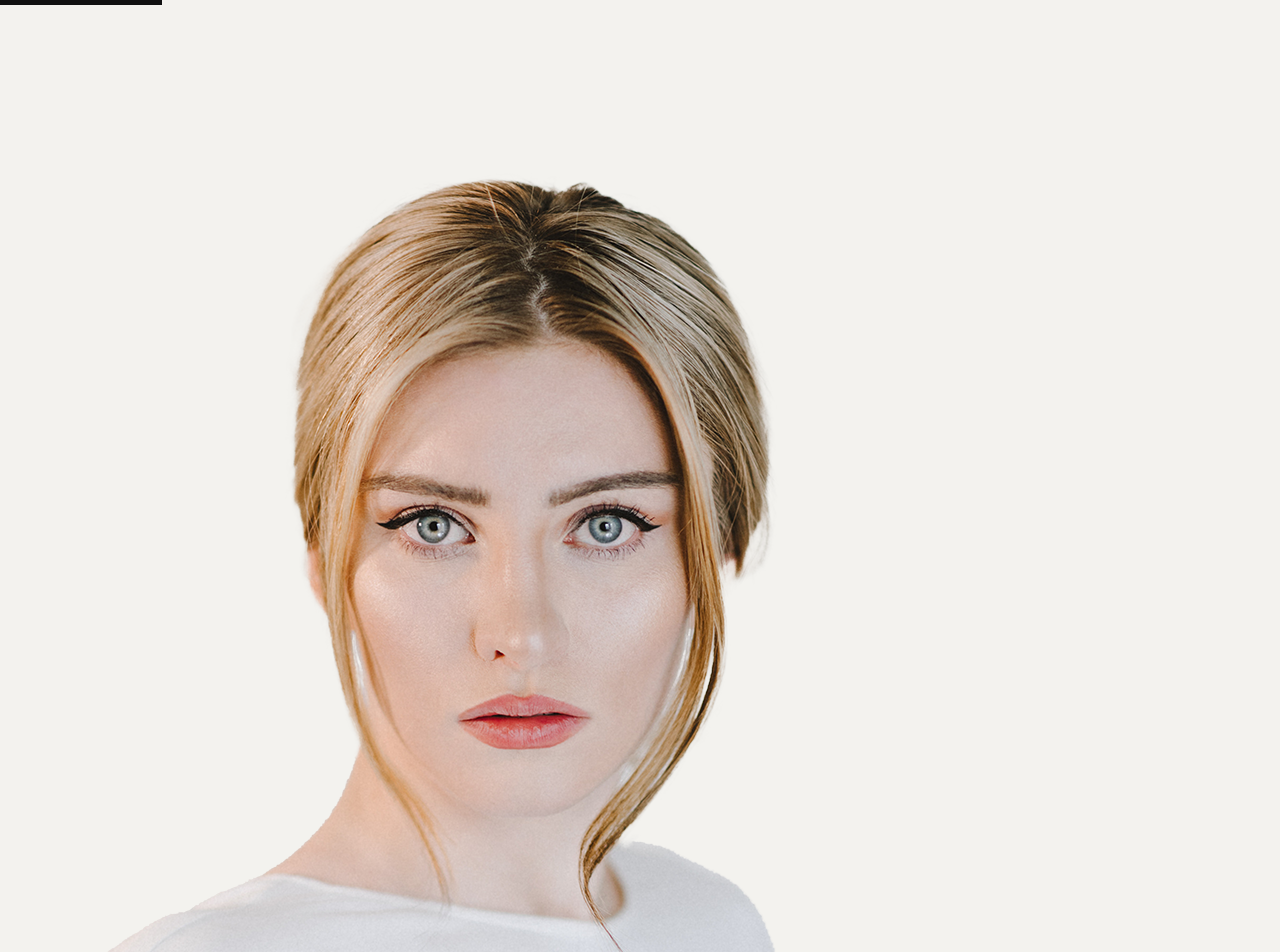
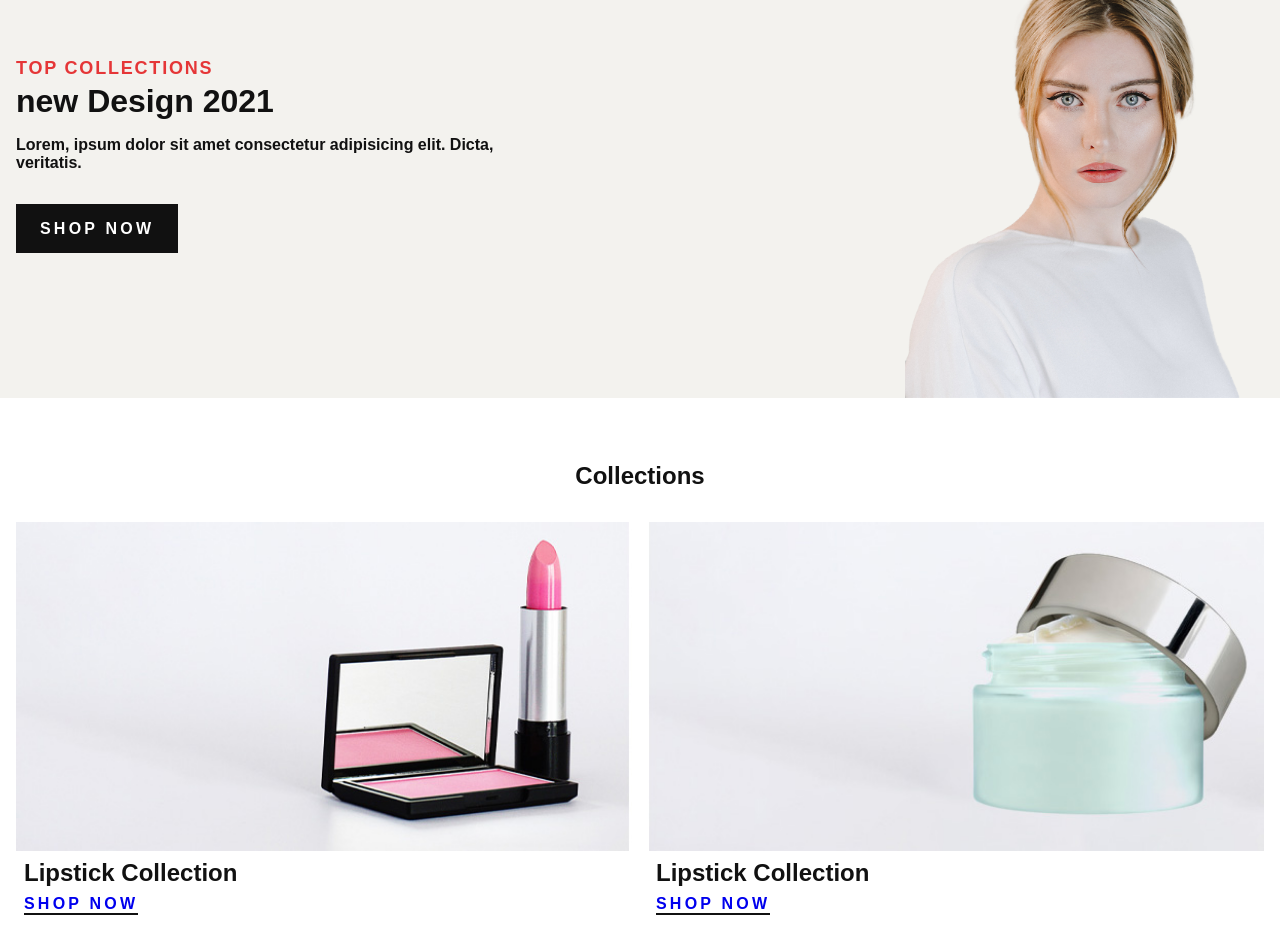
Before and after one commit to Kyril73/beauty-shop, a React (Create React App) app: page / in a window 1280 px wide. Shown: the part 280-1232 px from the top of the page. Built offline with nearby package versions, Linux system fonts and the light colour scheme.

Commit message:
33:03 minutes

```diff
--- a/src/App.js
+++ b/src/App.js
@@ -1,4 +1,6 @@
 import './App.scss';
+import './components/animations.scss'
+import Collections from './components/Collections';
 import Header from './components/Header';
 import Hero from './components/Hero';
 
@@ -7,6 +9,7 @@ function App() {
     <div>
       <Header />
       <Hero />
+      <Collections />
     </div>
   );
 }
--- /dev/null
+++ b/src/components/Collections.js
@@ -0,0 +1,33 @@
+import React from 'react'
+import '../components/collections.scss'
+import bannerOneImg from '../images/banner-1.jpg'
+import bannerTwoImg from '../images/banner-2.jpg'
+
+function Collections() {
+  return (
+    <div className="--md">
+      {/* collections */}
+      <section id="collections">
+        <h2 className="section-title">Collections</h2>
+        <div className="collections__grid">
+          <div className="banner">
+            <img src={bannerOneImg} alt="banner img" className="banner__img" />
+            <div className="banner__text">
+              <h2>Lipstick Collection</h2>
+              <a href="#" className="btn btn--link">SHOP NOW</a>
+            </div>
+          </div>
+          <div className="banner">
+            <img src={bannerTwoImg} alt="banner img" className="banner__img" />
+            <div className="banner__text">
+              <h2>Lipstick Collection</h2>
+              <a href="#" className="btn btn--link">SHOP NOW</a>
+            </div>
+          </div>
+        </div>
+      </section>
+    </div>
+  )
+}
+
+export default Collections
--- /dev/null
+++ b/src/components/animations.scss
@@ -0,0 +1,21 @@
+@keyframes fade-in-right {
+  0% {
+    opacity: 0;
+    transform: translateX(-50px);
+  }
+  100% {
+    opacity: 1;
+    transform: translateX(0);
+  }
+}
+
+@keyframes fade-in-bottom {
+  0% {
+    opacity: 0;
+    transform: translateY(50px);
+  }
+  100% {
+    opacity: 1;
+    transform: translateY(0);
+  }
+}
--- /dev/null
+++ b/src/components/collections.scss
@@ -0,0 +1,34 @@
+.collections {
+  &__grid {
+    display: grid;
+    grid-template-rows: repeat(2, 1fr);
+    row-gap: var(--sp-lg);
+    padding: var(--sp-md);
+
+    @media screen and (min-width: 768px) {
+      grid-template-columns: repeat(2, 1fr);
+      grid-template-rows: 1fr;
+      column-gap: var(--sp-md);
+    }
+
+    .banner {
+      position: relative;
+      overflow: hidden;
+
+      &__img {
+        object-fit: cover;
+        width: 100%;
+
+        transition: all 0.5s ease-in-out;
+      }
+
+      &__text {
+        margin: var(--sp-sm);
+
+        h2 {
+          margin-bottom: var(--sp-sm);
+        }
+      }
+    }
+  }
+}
--- a/src/components/hero.scss
+++ b/src/components/hero.scss
@@ -4,4 +4,46 @@ section#hero {
 
 .hero {
   display: grid;
+  overflow: hidden;
+
+  &__img {
+    animation-name: fade-in-bottom;
+    animation-duration: 0.5s;
+    animation-timing-function: ease-in;
+  }
+
+  @media screen and (min-width: 768px) {
+    grid-template-columns: 2fr 3fr;
+
+    &__img {
+      max-height: 500px;
+      justify-self: end;
+    }
+  }
+
+  &__content {
+    padding: var(--sp-md);
+    animation-name: fade-in-right;
+    animation-duration: 0.5s;
+    animation-timing-function: ease-in;
+
+    h2 {
+      font-size: var(--fs-md);
+      letter-spacing: 0.1em;
+      color: var(--clr-text-secondary);
+      margin-bottom: var(--sp-xs);
+    }
+    h1 {
+      font-size: var(--fs-xl);
+      margin-bottom: var(--sp-md);
+    }
+
+    p {
+      margin-bottom: var(--sp-2xl);
+    }
+
+    @media screen and (min-width: 768px) {
+      align-self: center;
+    }
+  }
 }
```
